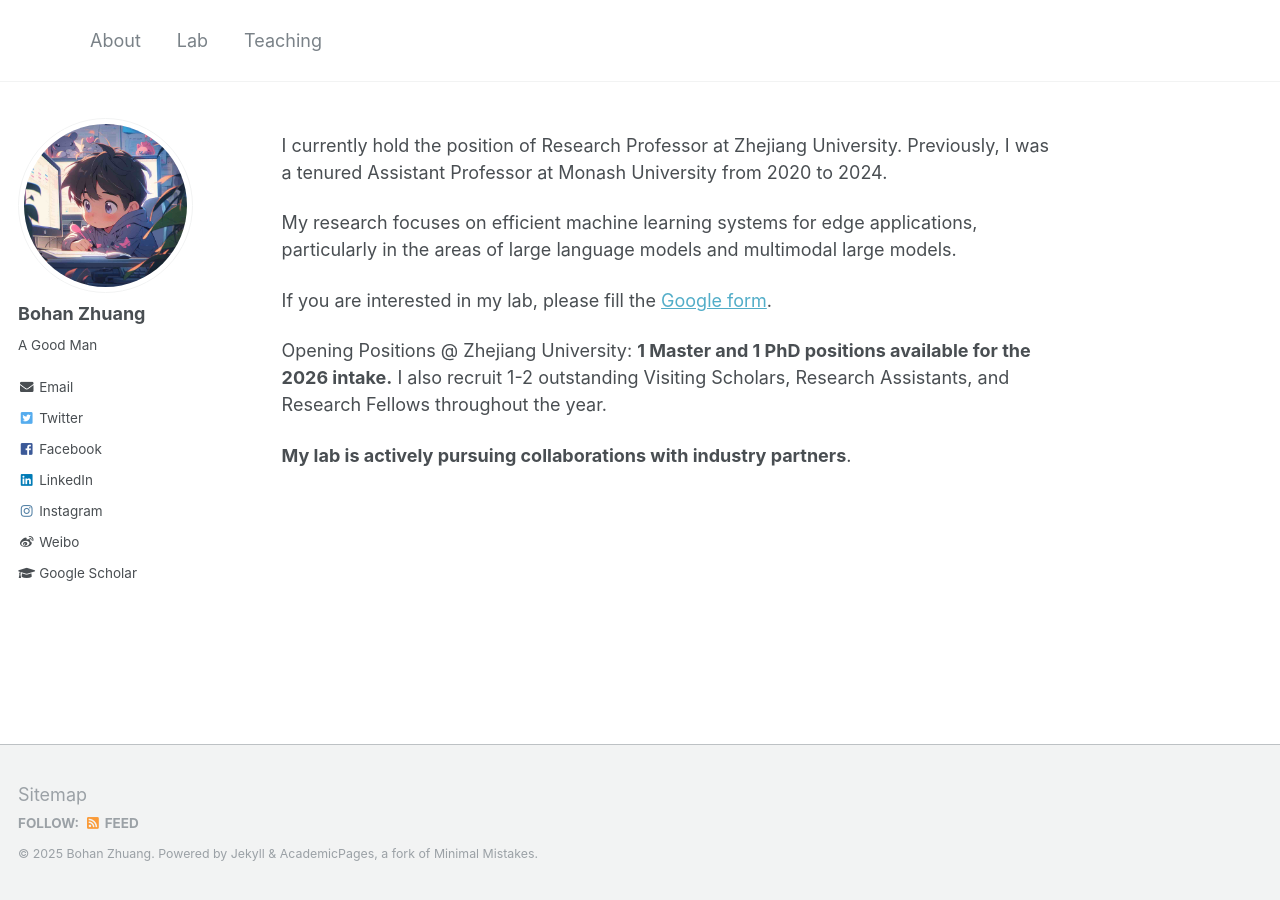
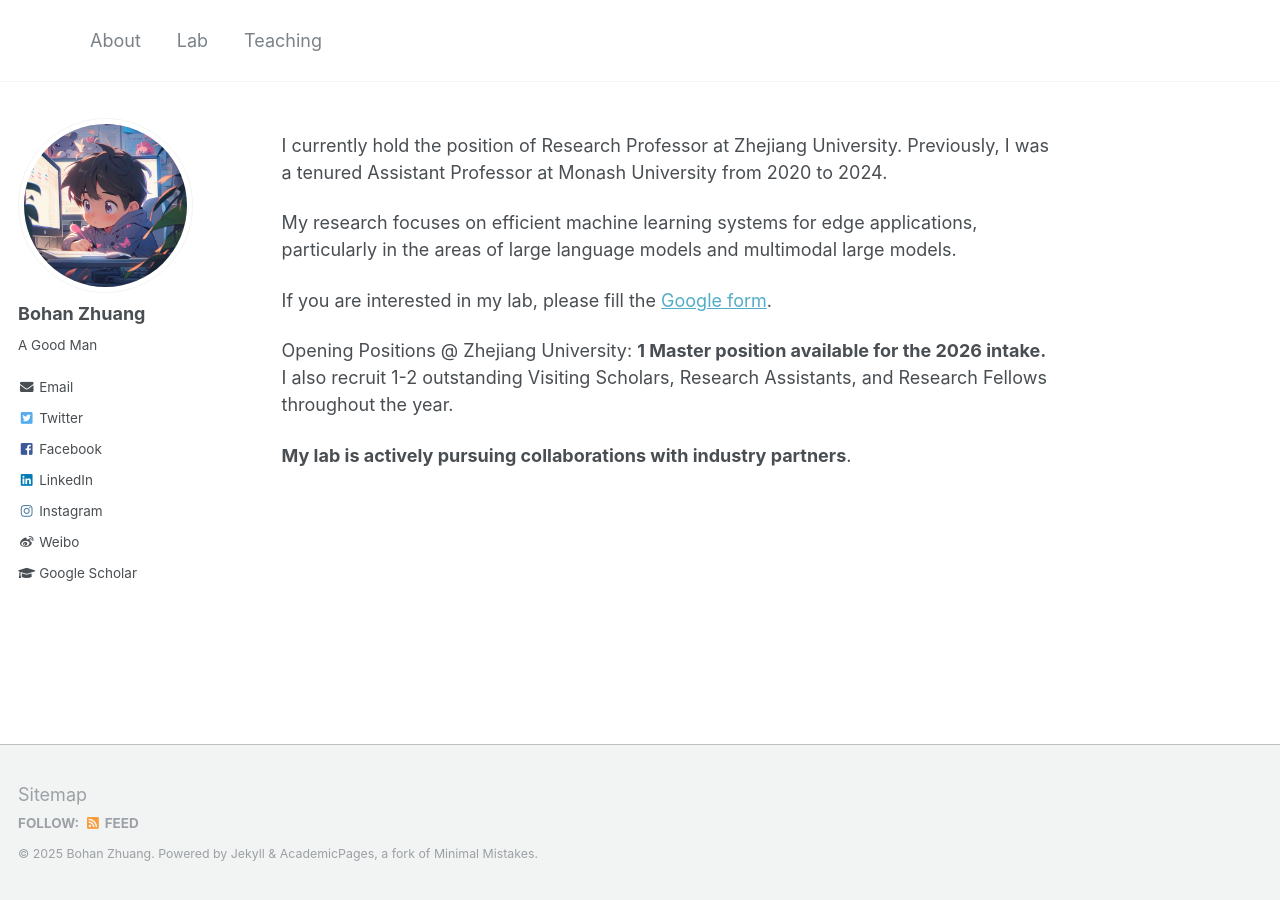
Before and after one commit to bohanzhuang/bohanzhuang.github.io, a Jekyll site: the page built from _pages/about.md, in a window 1280 px wide. Built offline with Jekyll 4.4.1, drawn with Linux system fonts in a browser that asks for light colours.

Commit message:
Update about.md

```diff
--- a/_pages/about.md
+++ b/_pages/about.md
@@ -14,6 +14,6 @@ My research focuses on efficient machine learning systems for edge applications,
 
 If you are interested in my lab, please fill the [Google form](https://forms.gle/UoR8B19y2NsjtGRJ6).
 
-Opening Positions @ Zhejiang University: **1 Master and 1 PhD positions available for the 2026 intake.** I also recruit 1-2 outstanding Visiting Scholars, Research Assistants, and Research Fellows throughout the year.
+Opening Positions @ Zhejiang University: **1 Master position available for the 2026 intake.** I also recruit 1-2 outstanding Visiting Scholars, Research Assistants, and Research Fellows throughout the year.
 
 **My lab is actively pursuing collaborations with industry partners**.
```
